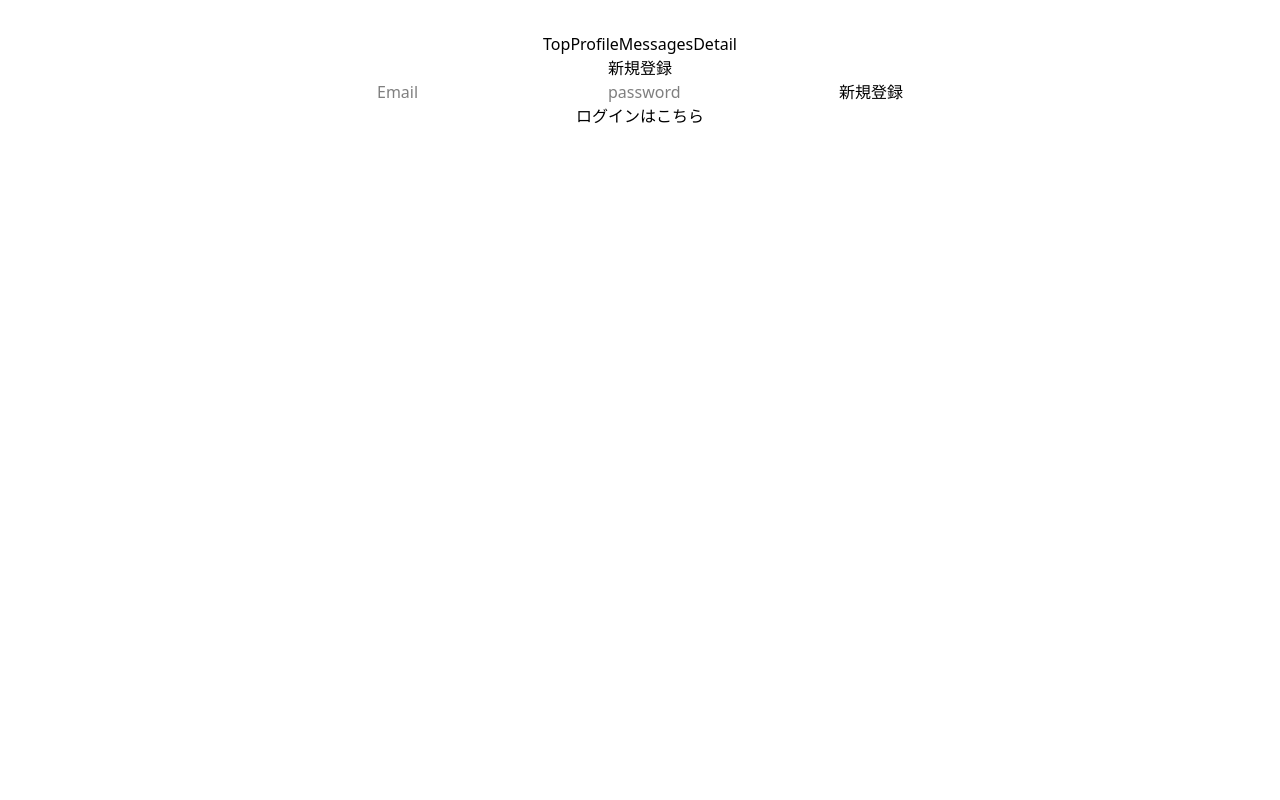
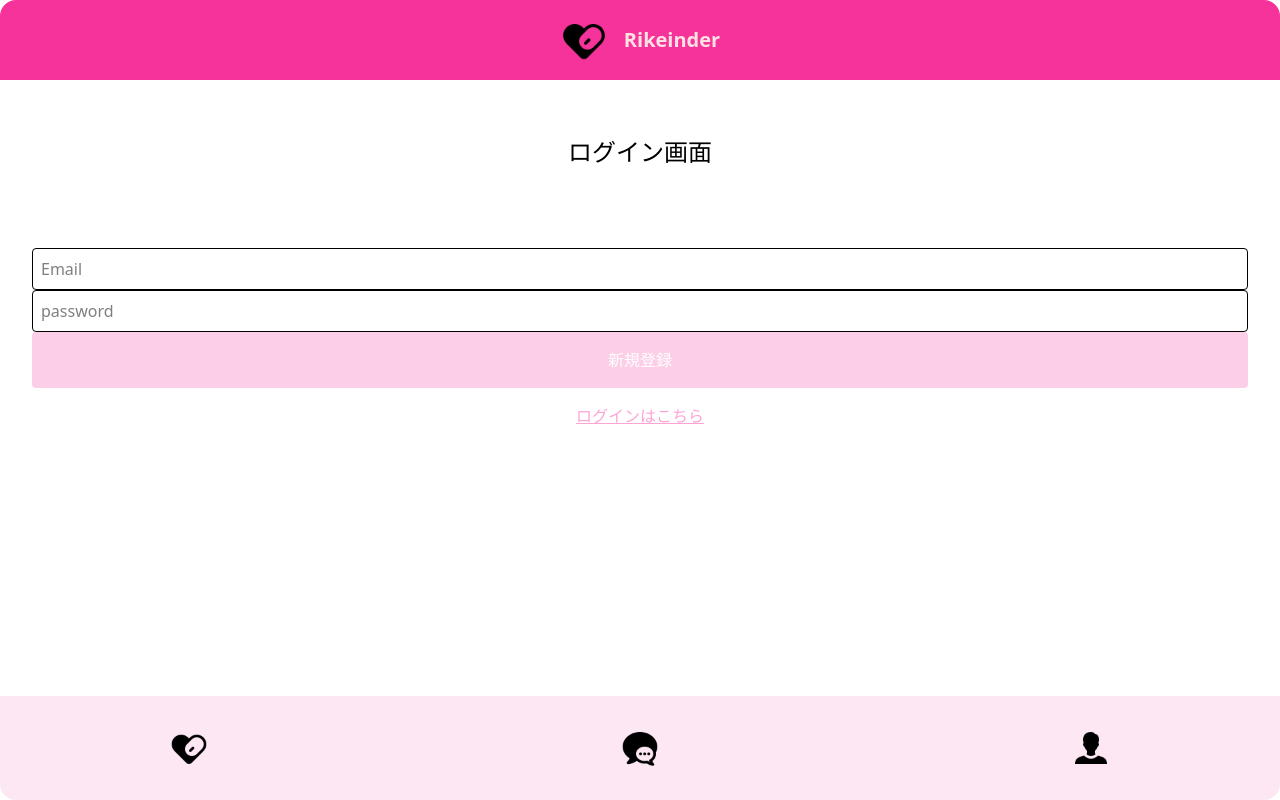
Before and after one commit to hsmt-T/58hack, a React (Vite) app in the folder front/: page / in a window 1280 px wide. Built offline with nearby package versions, Linux system fonts and the light colour scheme.

Commit message:
ログイン画面と新規画面のレイアウト

```diff
--- a/front/src/pages/Login.jsx
+++ b/front/src/pages/Login.jsx
@@ -1,5 +1,7 @@
 import { useNavigate } from "react-router-dom";
 import { useState } from "react";
+import Header from './Header';
+import Footer from './Footer';
 
 export const Login = () => {
     const [email, setEmail] = useState("")
@@ -25,17 +27,35 @@ export const Login = () => {
             console.log("ログイン成功",data);
             navigate("/Top")
         } catch (err) {
-            console.log("ログイン失敗")
+            console.log("ログイン失敗", err)
         }
     }
     const navigate = useNavigate();
     return(
         <div>
-            <h1>ログイン</h1>
-            <input type="email" value={email}  placeholder="Email" onChange={(e)=>setEmail(e.target.value)}/>
-            <input type="password" value={password} required placeholder="password" onChange={(e)=>setPassword(e.target.value)}/>
-            <button onClick={Login}>ログイン</button>
-            <p onClick={() => navigate("/") }> 新規登録はこちら </p>
+            <h1 className="text-2xl py-20">ログイン画面</h1>
+            <div className="py-0 flex flex-col">
+                <input
+                    type="email"
+                    value={email}
+                    placeholder="Email"
+                    onChange={(e)=>setEmail(e.target.value)}
+                    className="border p-2 rounded"
+                />
+                <input
+                    type="password"
+                    value={password}
+                    required placeholder="password"
+                    onChange={(e)=>setPassword(e.target.value)}
+                    className="border p-2 rounded"/>
+                <button
+                    onClick={Login}
+                    className="bg-pink-200 text-white p-4 rounded"
+                >ログイン</button>
+            </div>
+            <p onClick={() => navigate("/") } className="text-pink-300 underline p-4"> 新規登録はこちら </p>
+            <Header />
+            <Footer />
         </div>
     )
 }
--- a/front/src/pages/Sign.jsx
+++ b/front/src/pages/Sign.jsx
@@ -1,5 +1,7 @@
 import { useNavigate } from "react-router-dom";
 import { useState } from "react";
+import Header from './Header';
+import Footer from './Footer';
 
 export const Sign = () => {
     const navigate = useNavigate();
@@ -26,16 +28,35 @@ export const Sign = () => {
             console.log("サインアップ成功",data);
             navigate("/Top")
         } catch (error) {
-            console.log("サインアップ失敗")
+            console.log("サインアップ失敗", error)
         }
     }
     return(
         <div>
-            <h1>新規登録</h1>
-            <input type="email" value={email} required placeholder="Email" onChange={(e)=>setEmail(e.target.value)} />
-            <input type="password" value={password} required placeholder="password" onChange={(e)=>setPassword(e.target.value)}/>
-            <button onClick={handleSignUp}>新規登録</button>
-            <p onClick={() => navigate("/Login") }> ログインはこちら </p>
+            <h1 className="text-2xl py-20">ログイン画面</h1>
+            <div className="py-0 flex flex-col">
+                <input
+                    type="email"
+                    value={email}
+                    required placeholder="Email"
+                    onChange={(e)=>setEmail(e.target.value)}
+                    className="border p-2 rounded"
+                />
+                <input
+                    type="password"
+                    value={password}
+                    required placeholder="password"
+                    onChange={(e)=>setPassword(e.target.value)}
+                    className="border p-2 rounded"
+                />
+                <button
+                onClick={handleSignUp}
+                className="bg-pink-200 text-white p-4 rounded"
+                >新規登録</button>
+            </div>
+            <p onClick={() => navigate("/Login") } className="text-pink-300 underline p-4"> ログインはこちら </p>
+            <Header />
+            <Footer />
         </div>
     );
 };
```
